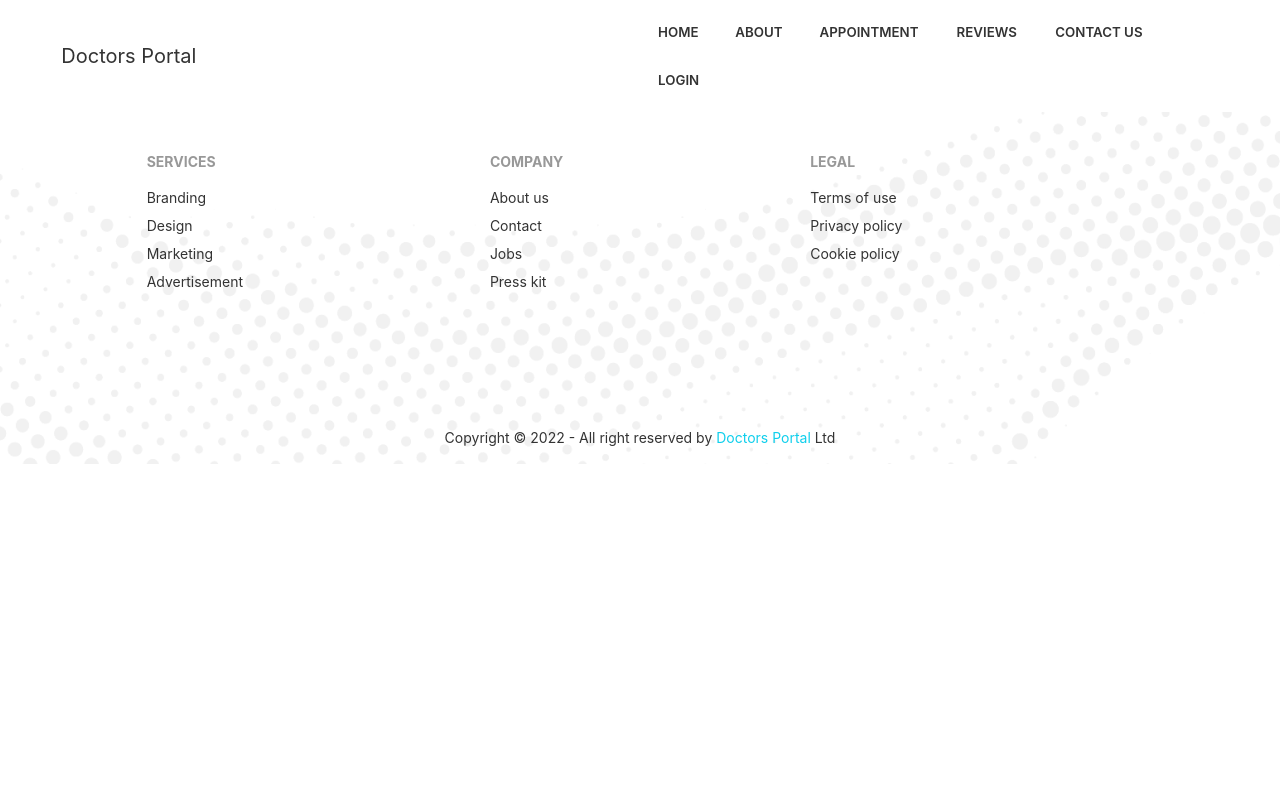
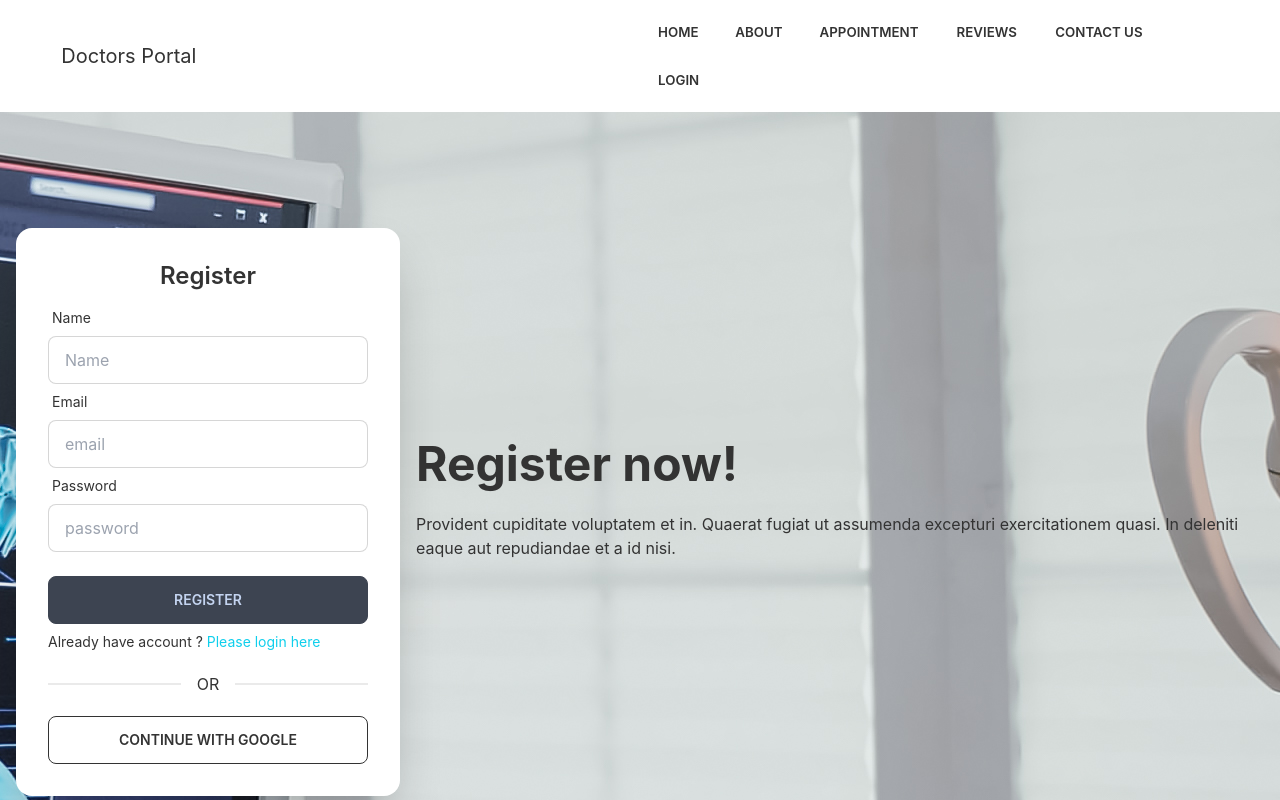
Before and after one commit to iamyeasirarafat/resturant-reservation, a React (Create React App) app: page /register in a window 1280 px wide. Shown: the top 800 px of the page. Built offline with nearby package versions, Linux system fonts and the light colour scheme.

Commit message:
login registration protected route created

```diff
--- a/package.json
+++ b/package.json
@@ -8,9 +8,11 @@
     "@testing-library/user-event": "^13.5.0",
     "daisyui": "^2.14.3",
     "date-fns": "^2.28.0",
+    "firebase": "^9.8.1",
     "react": "^17.0.2",
     "react-day-picker": "^8.0.4",
     "react-dom": "^17.0.2",
+    "react-firebase-hooks": "^5.0.3",
     "react-router-dom": "^6.3.0",
     "react-scripts": "5.0.0",
     "web-vitals": "^2.1.4"
--- a/src/App.js
+++ b/src/App.js
@@ -5,7 +5,9 @@ import Appointment from './Components/Appointment/Appointment';
 import Footer from './Components/Footer/Footer';
 import Home from './Components/Home/Home';
 import Login from './Components/Login/Login';
+import Register from './Components/Login/Register';
 import Navbar from './Components/Navbar/Navbar';
+import RequireAuth from './Components/RequireAuth';
 
 function App() {
   return (
@@ -14,8 +16,9 @@ function App() {
     <Routes>
       <Route path="/" element={<Home></Home>}></Route>
       <Route path="home" element={<Home></Home>}></Route>
-      <Route path="appointment" element={<Appointment></Appointment>}></Route>
+      <Route path="appointment" element={<RequireAuth><Appointment></Appointment></RequireAuth>}></Route>
       <Route path="login" element={<Login></Login>}></Route>
+      <Route path="register" element={<Register></Register>}></Route>
     </Routes>
     <Footer></Footer>
     </div>
--- a/src/Components/Appointment/AppointmentModal.js
+++ b/src/Components/Appointment/AppointmentModal.js
@@ -1,9 +1,15 @@
 import { format } from 'date-fns';
 import React from 'react';
+import { useAuthState } from 'react-firebase-hooks/auth';
+import auth from '../firebase/firebase.init';
+import Loading from '../Loading/Loading';
 
 const AppointmentModal = ({ service, date }) => {
     const { name, slots } = service;
-
+    const [user, loading] = useAuthState(auth);
+    if(loading){
+        return <Loading/>
+    }
     const handleformsubmit = (e) => {
         e.preventDefault();
         console.log('form submitted');
@@ -23,8 +29,8 @@ const AppointmentModal = ({ service, date }) => {
                            }
 
                         </select>
-                        <input type="text" placeholder="Your Name" className="input mb-3   input-bordered w-full max-w-xs" />
-                        <input type="email" placeholder="Your Email" className="input mb-3   input-bordered w-full max-w-xs" />
+                        <input type="text" value={user.displayName} disabled placeholder="Your Name" className="input mb-3   input-bordered w-full max-w-xs" />
+                        <input type="email" value={user.email} disabled placeholder="Your Email" className="input mb-3   input-bordered w-full max-w-xs" />
                         <input type="number" placeholder="Your Phone" className="input mb-3  input-bordered w-full max-w-xs" />
                        <button> <label type="submit" className="btn" htmlFor="appointment-modal">Submit</label></button>
                     </form>
--- /dev/null
+++ b/src/Components/Loading/Loading.js
@@ -0,0 +1,25 @@
+import React from 'react';
+
+const Loading = () => {
+    return (
+       <div className="h-[80vh] flex items-center">
+            <div class="  shadow rounded-md p-4 max-w-sm w-full mx-auto">
+            <div class="animate-pulse flex space-x-4">
+                <div class="rounded-full bg-slate-200 h-10 w-10"></div>
+                <div class="flex-1 space-y-6 py-1">
+                    <div class="h-2 bg-slate-200 rounded"></div>
+                    <div class="space-y-3">
+                        <div class="grid grid-cols-3 gap-4">
+                            <div class="h-2 bg-slate-200 rounded col-span-2"></div>
+                            <div class="h-2 bg-slate-200 rounded col-span-1"></div>
+                        </div>
+                        <div class="h-2 bg-slate-200 rounded"></div>
+                    </div>
+                </div>
+            </div>
+        </div>
+       </div>
+    );
+};
+
+export default Loading;
--- a/src/Components/Login/Login.js
+++ b/src/Components/Login/Login.js
@@ -1,7 +1,28 @@
 import React from 'react';
-import { Link } from 'react-router-dom';
+import { useSignInWithEmailAndPassword, useSignInWithGoogle } from 'react-firebase-hooks/auth';
+import { Link, useLocation, useNavigate } from 'react-router-dom';
 import bg from '../../assets/images/login-bg.jpg'
+import auth from '../firebase/firebase.init';
+import Loading from '../Loading/Loading';
 const Login = () => {
+    const [signInWithGoogle, gUser, gLoading, gError] = useSignInWithGoogle(auth);
+    const [signInWithEmailAndPassword, user, loading,error, ] = useSignInWithEmailAndPassword(auth);
+    const navigate = useNavigate();
+    const location = useLocation();
+    const from = location.state?.from?.pathname || "/";
+    if( gLoading || loading){
+        return <Loading></Loading>
+    }
+    if(gUser || user){
+        navigate(from, { replace: true });
+    }
+    const handleLogin = async (e)=>{
+        e.preventDefault();
+        const email = e.target.email.value;
+        const password = e.target.password.value;
+       await signInWithEmailAndPassword(email, password);
+       alert('Logged in successfully')
+    }
     return (
         <div>
             <div style={{
@@ -16,27 +37,29 @@ const Login = () => {
                     <div class="card flex-shrink-0 w-full max-w-sm shadow-2xl bg-base-100">
                         <div class="card-body">
                             <h2 class="text-2xl font-semibold text-center">Login</h2>
-                            <div class="form-control">
+                           <form onSubmit={handleLogin} >
+                           <div class="form-control">
                                 <label class="label">
                                     <span class="label-text">Email</span>
                                 </label>
-                                <input type="text" placeholder="email" class="input input-bordered" />
+                                <input name='email' type="email" placeholder="email" class="input input-bordered" />
                             </div>
                             <div class="form-control">
                                 <label class="label">
                                     <span class="label-text">Password</span>
                                 </label>
-                                <input type="text" placeholder="password" class="input input-bordered" />
+                                <input name='password' type="password" placeholder="password" class="input input-bordered" />
                                 <label class="label">
                                     <a href="#" class="label-text-alt link link-hover">Forgot password?</a>
                                 </label>
                             </div>
                             <div class="form-control mt-6">
                                 <button class="btn">Login</button>
-                                <p class="text-sm mt-2">New in Doctors Portal? <Link class="text-secondary"to="register">Register a new one</Link></p>
+                                <p class="text-sm mt-2">New in Doctors Portal? <Link class="text-secondary"to="/register">Register a new one</Link></p>
                             </div>
+                           </form>
                             <div class="divider">OR</div>
-                        <button class="btn btn-outline">Continue with Google</button>
+                        <button onClick={()=>signInWithGoogle()} class="btn btn-outline">Continue with Google</button>
                         </div>
 
                     </div>
--- /dev/null
+++ b/src/Components/Login/Register.js
@@ -0,0 +1,77 @@
+import React from 'react';
+import { Link, useNavigate } from 'react-router-dom';
+import { useCreateUserWithEmailAndPassword, useSignInWithGoogle, useUpdateProfile } from 'react-firebase-hooks/auth';
+import bg from '../../assets/images/login-bg.jpg'
+import auth from '../firebase/firebase.init';
+import Loading from '../Loading/Loading';
+const Register = () => {
+    const [signInWithGoogle, gUser, gLoading, gError] = useSignInWithGoogle(auth);
+    const [createUserWithEmailAndPassword, user, loading, error,] = useCreateUserWithEmailAndPassword(auth);
+    const [updateProfile, updating, uError] = useUpdateProfile(auth);
+    const navigate = useNavigate()
+    if( gLoading || loading || updating){
+        return <Loading></Loading>
+    }
+    if(gUser || user){
+        navigate('/')
+    }
+    const handeRegister = async (e) => {
+        e.preventDefault()
+        const name = e.target.name.value;
+        const email = e.target.email.value;
+        const password = e.target.password.value;
+        await createUserWithEmailAndPassword(email, password);
+        await updateProfile({displayName:name});
+        alert('Account Successfully Created')
+    }
+    return (
+        <div>
+            <div style={{
+                background: `url(${bg})`,
+                backgroundPosition: 'center'
+            }} class="hero min-h-screen">
+                <div class="hero-content flex-col lg:flex-row-reverse">
+                    <div class="text-center lg:text-left">
+                        <h1 class="text-5xl font-bold">Register now!</h1>
+                        <p class="py-6">Provident cupiditate voluptatem et in. Quaerat fugiat ut assumenda excepturi exercitationem quasi. In deleniti eaque aut repudiandae et a id nisi.</p>
+                    </div>
+                    <div class="card flex-shrink-0 w-full max-w-sm shadow-2xl bg-base-100">
+                        <div class="card-body">
+                            <h2 class="text-2xl font-semibold text-center">Register</h2>
+                            <form onSubmit={handeRegister}>
+                            <div class="form-control">
+                                <label class="label">
+                                    <span class="label-text">Name</span>
+                                </label>
+                                <input type="text" name='name' placeholder="Name" class="input input-bordered" />
+                            </div>
+                            <div class="form-control">
+                                <label class="label">
+                                    <span class="label-text">Email</span>
+                                </label>
+                                <input type="email" name='email' placeholder="email" class="input input-bordered" />
+                            </div>
+                            <div class="form-control">
+                                <label class="label">
+                                    <span class="label-text">Password</span>
+                                </label>
+                                <input type="password" name='password' placeholder="password" class="input input-bordered" />
+
+                            </div>
+                            <div class="form-control mt-6">
+                                <button class="btn">Register</button>
+                                <p class="text-sm mt-2">Already have account ? <Link class="text-secondary"to="/login">Please login here</Link></p>
+                            </div>
+                            </form>
+                            <div class="divider">OR</div>
+                        <button onClick={()=>signInWithGoogle()} class="btn btn-outline">Continue with Google</button>
+                        </div>
+
+                    </div>
+                </div>
+            </div>
+        </div>
+    );
+};
+
+export default Register;
--- /dev/null
+++ b/src/Components/RequireAuth.js
@@ -0,0 +1,21 @@
+import React from 'react';
+import { useAuthState } from 'react-firebase-hooks/auth';
+import { Navigate, useLocation } from 'react-router-dom';
+import auth from './firebase/firebase.init';
+import Loading from './Loading/Loading';
+
+const RequireAuth = ({children}) => {
+    const location = useLocation();
+    const [user, loading] = useAuthState(auth);
+    if(loading){
+        return <Loading/>
+    }
+    if(!user){
+     return <Navigate to="/login" state={{ from: location }} replace />;
+    }
+    else{
+        return children
+    }
+};
+
+export default RequireAuth;
--- /dev/null
+++ b/src/Components/firebase/firebase.init.js
@@ -0,0 +1,16 @@
+
+import { initializeApp } from "firebase/app";
+import { getAuth } from "firebase/auth"
+const firebaseConfig = {
+  apiKey: "AIzaSyBhqdZ43kAHjm0TZkm6a-pTQGNAVKtwVxo",
+  authDomain: "doctors-portal-ce68b.firebaseapp.com",
+  projectId: "doctors-portal-ce68b",
+  storageBucket: "doctors-portal-ce68b.appspot.com",
+  messagingSenderId: "190149774851",
+  appId: "1:190149774851:web:8300fdb1e736fab0f88836"
+};
+
+// Initialize Firebase
+const app = initializeApp(firebaseConfig);
+const auth = getAuth(app);
+export default auth;
```
Also changed, not shown: 1 other file (tests, documents, lock files or other folders).
